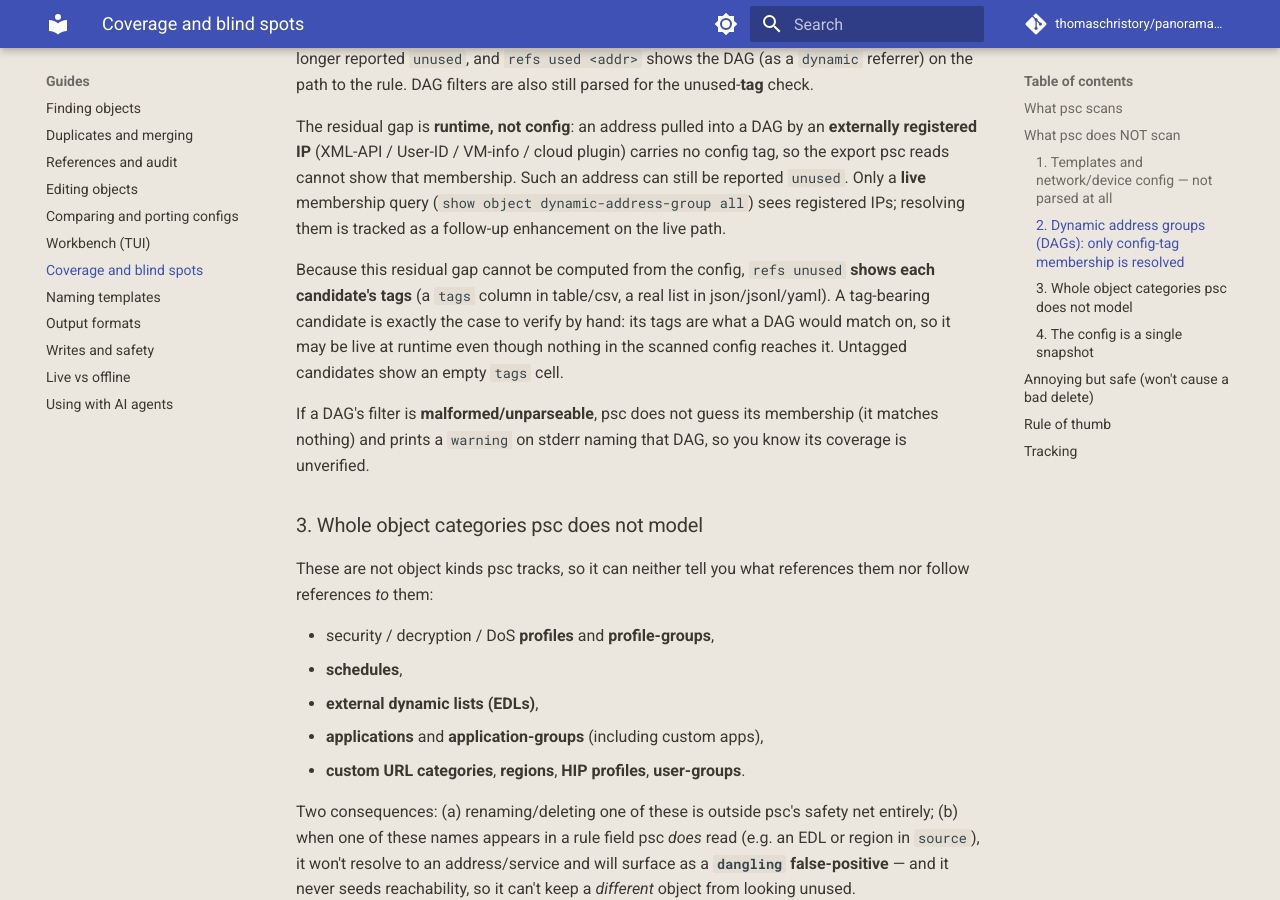
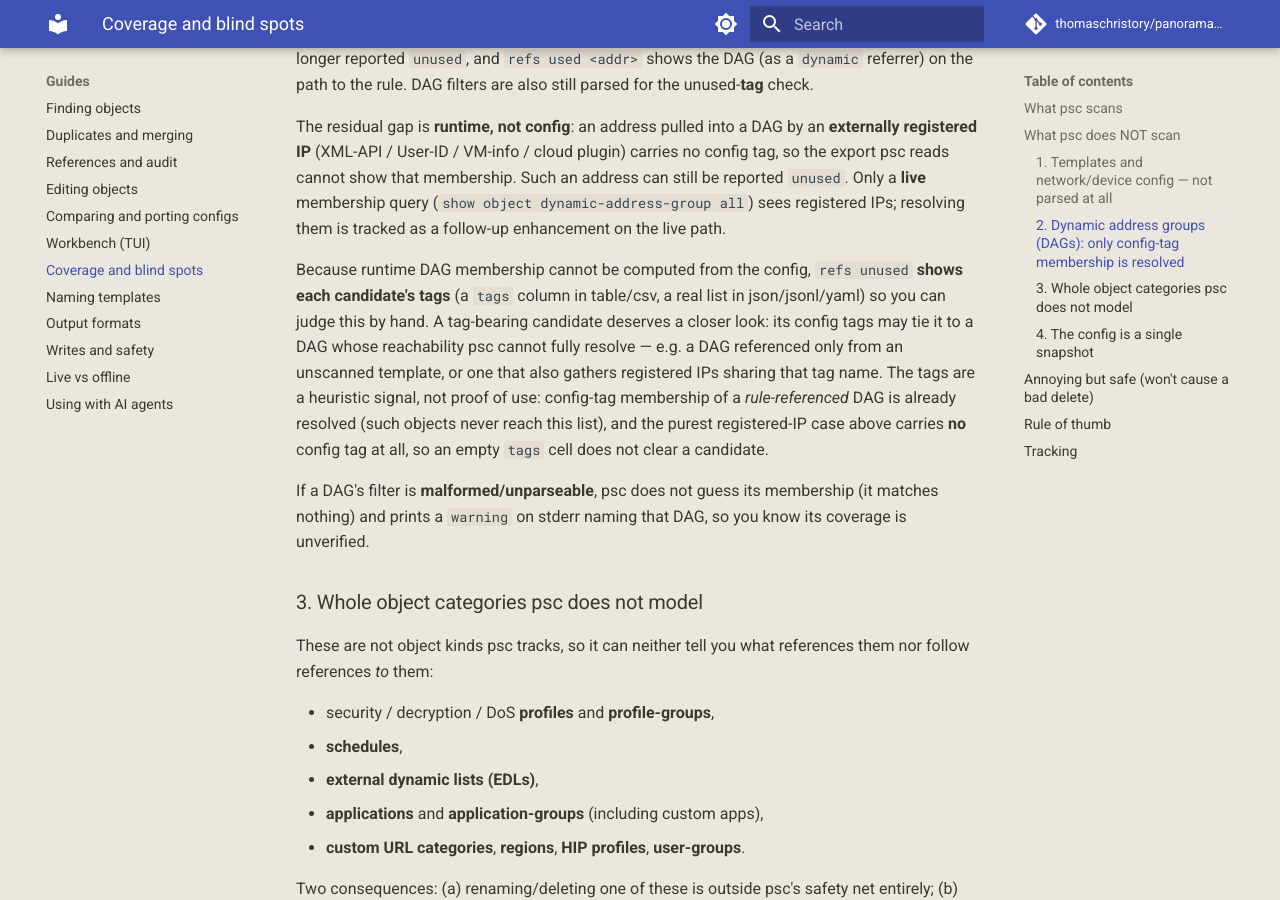
Before and after one commit to thomaschristory/panorama-super-cli, an MkDocs documentation site: the page built from docs/guides/coverage-and-limitations.md, in a window 1280 px wide and 900 px high, scrolled down 2053 px. Built offline with MkDocs 1.6.1 and Material for MkDocs 9.7.7, drawn with Linux system fonts in a browser that asks for light colours; comment, search, counter and statistics services are not loaded.

Commit message:
docs(refs): correct tags-column rationale from review
The coverage note inverted the blind spot: config-tag membership of a
rule-referenced DAG is already resolved, so those objects never reach the
unused list, and the purest registered-IP case carries no config tag at
all. Reframe the tags column as a heuristic signal and drop the "where-used
surfaces this" overstatement in the docstrings (only `unused` is wired).

Co-Authored-By: Claude Opus 4.8 <noreply@anthropic.com>

```diff
--- a/docs/guides/coverage-and-limitations.md
+++ b/docs/guides/coverage-and-limitations.md
@@ -81,12 +81,16 @@ address can still be reported `unused`. Only a **live** membership query
 (`show object dynamic-address-group all`) sees registered IPs; resolving them is
 tracked as a follow-up enhancement on the live path.
 
-Because this residual gap cannot be computed from the config, `refs unused`
+Because runtime DAG membership cannot be computed from the config, `refs unused`
 **shows each candidate's tags** (a `tags` column in table/csv, a real list in
-json/jsonl/yaml). A tag-bearing candidate is exactly the case to verify by hand:
-its tags are what a DAG would match on, so it may be live at runtime even though
-nothing in the scanned config reaches it. Untagged candidates show an empty
-`tags` cell.
+json/jsonl/yaml) so you can judge this by hand. A tag-bearing candidate deserves
+a closer look: its config tags may tie it to a DAG whose reachability psc cannot
+fully resolve — e.g. a DAG referenced only from an unscanned template, or one
+that also gathers registered IPs sharing that tag name. The tags are a heuristic
+signal, not proof of use: config-tag membership of a *rule-referenced* DAG is
+already resolved (such objects never reach this list), and the purest
+registered-IP case above carries **no** config tag at all, so an empty `tags`
+cell does not clear a candidate.
 
 If a DAG's filter is **malformed/unparseable**, psc does not guess its
 membership (it matches nothing) and prints a `warning` on stderr naming that DAG,
```
Also changed, not shown: 1 other file.
